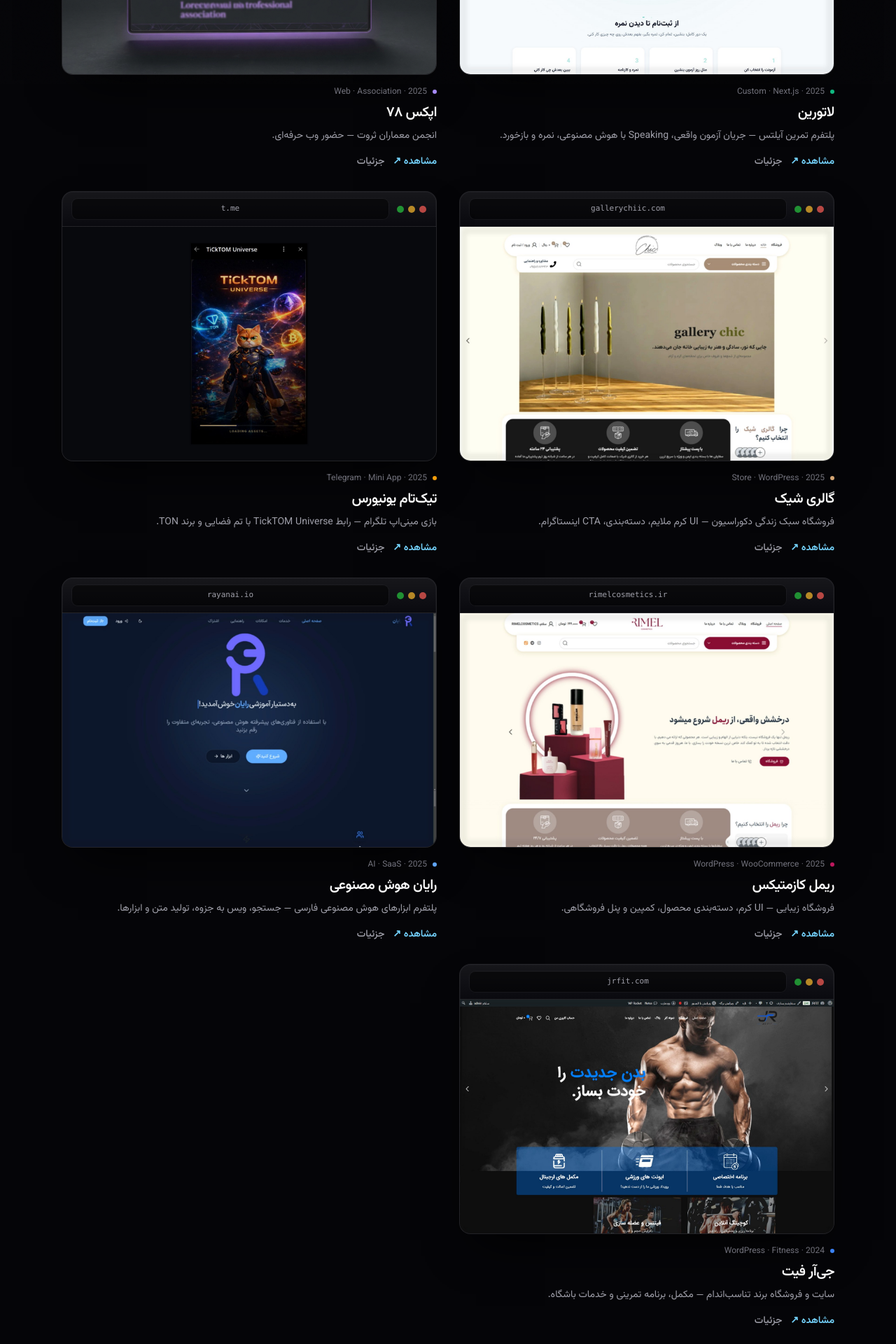
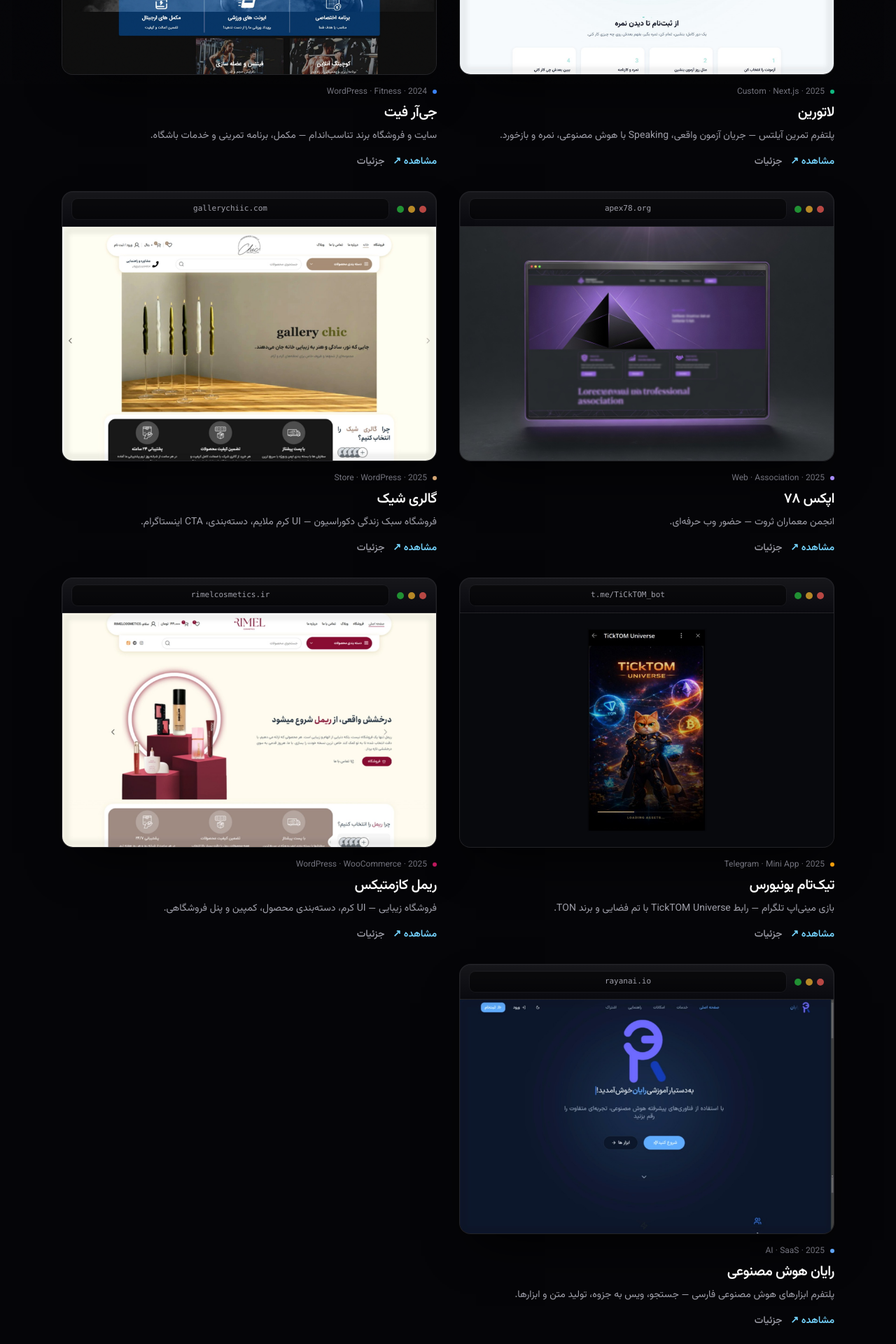
Before and after one commit to youneskazemi/youneskazemi, a Next.js app: page /projects in a window 1280 px wide. Shown: the part 680-2600 px from the top of the page at 70% size. Built offline with nearby package versions, Linux system fonts and the light colour scheme.

Commit message:
fix: TickTOM bot URL and work order with JR Fit second
Point TickTOM to t.me/TiCkTOM_bot; order: Latorin, JR Fit, Apex78,
Gallery Chiic, TickTOM, Rimel, Rayan AI (home + all work).

```diff
--- a/components/ProjectsIndex.tsx
+++ b/components/ProjectsIndex.tsx
@@ -4,7 +4,7 @@
 import Image from "next/image";
 import Link from "next/link";
 import { motion, useReducedMotion } from "framer-motion";
-import { projects, type Project } from "@/content/projects";
+import { getOrderedProjects, type Project } from "@/content/projects";
 import { BrowserFrame } from "@/components/BrowserFrame";
 import { Footer } from "@/components/Footer";
 import { Navbar } from "@/components/Navbar";
@@ -113,9 +113,10 @@
   const [filter, setFilter] = useState("all");
   const reduce = useReducedMotion();
 
+  const catalog = useMemo(() => getOrderedProjects(), []);
   const filtered = useMemo(
-    () => projects.filter((p) => matchesFilter(p, filter)),
-    [filter],
+    () => catalog.filter((p) => matchesFilter(p, filter)),
+    [catalog, filter],
   );
 
   return (
--- a/content/projects.ts
+++ b/content/projects.ts
@@ -80,7 +80,7 @@
     slug: "ticktom",
     title: "TickTOM Universe",
     titleFa: "تیک‌تام یونیورس",
-    href: "https://t.me",
+    href: "https://t.me/TiCkTOM_bot",
     tags: ["Telegram", "Mini App", "Game"],
     summary:
       "Telegram mini-app game — TickTOM Universe loading / cosmos UI with TON branding.",
@@ -145,7 +145,7 @@
     summaryFa:
       "سایت و فروشگاه برند تناسب‌اندام — مکمل، برنامه تمرینی و خدمات باشگاه.",
     image: "/projects/covers/jrfit.jpg",
-    featured: false,
+    featured: true,
     accent: "#3b82f6",
     stack: ["WordPress", "WooCommerce", "Marketing"],
     year: "2024",
@@ -155,9 +155,13 @@
   },
 ];
 
-/** Home “recent work” order (user priority). */
+/**
+ * Display order (home + all work).
+ * User: latorin → jrfit → apex78 → gallerychiic → ticktom → rimelcosmetics → …
+ */
 export const recentSlugs = [
   "latorin",
+  "jrfit",
   "apex78",
   "gallerychiic",
   "ticktom",
@@ -175,6 +179,14 @@
     .filter((p): p is Project => Boolean(p));
 }
 
+/** All projects sorted by `recentSlugs`, then any leftovers. */
+export function getOrderedProjects() {
+  const ordered = getRecentProjects();
+  const seen = new Set(ordered.map((p) => p.slug));
+  const rest = projects.filter((p) => !seen.has(p.slug));
+  return [...ordered, ...rest];
+}
+
 export function getFeaturedProjects() {
-  return projects.filter((p) => p.featured);
+  return getRecentProjects();
 }
```
